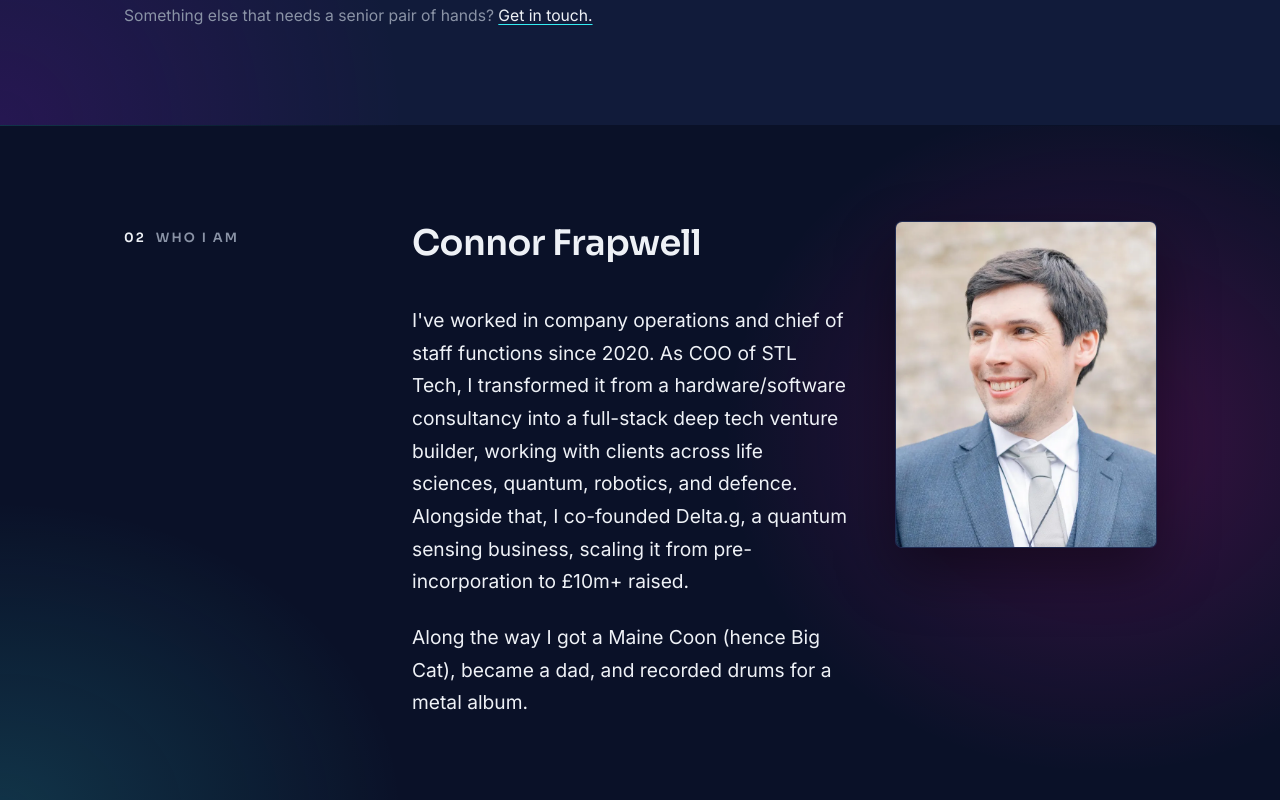
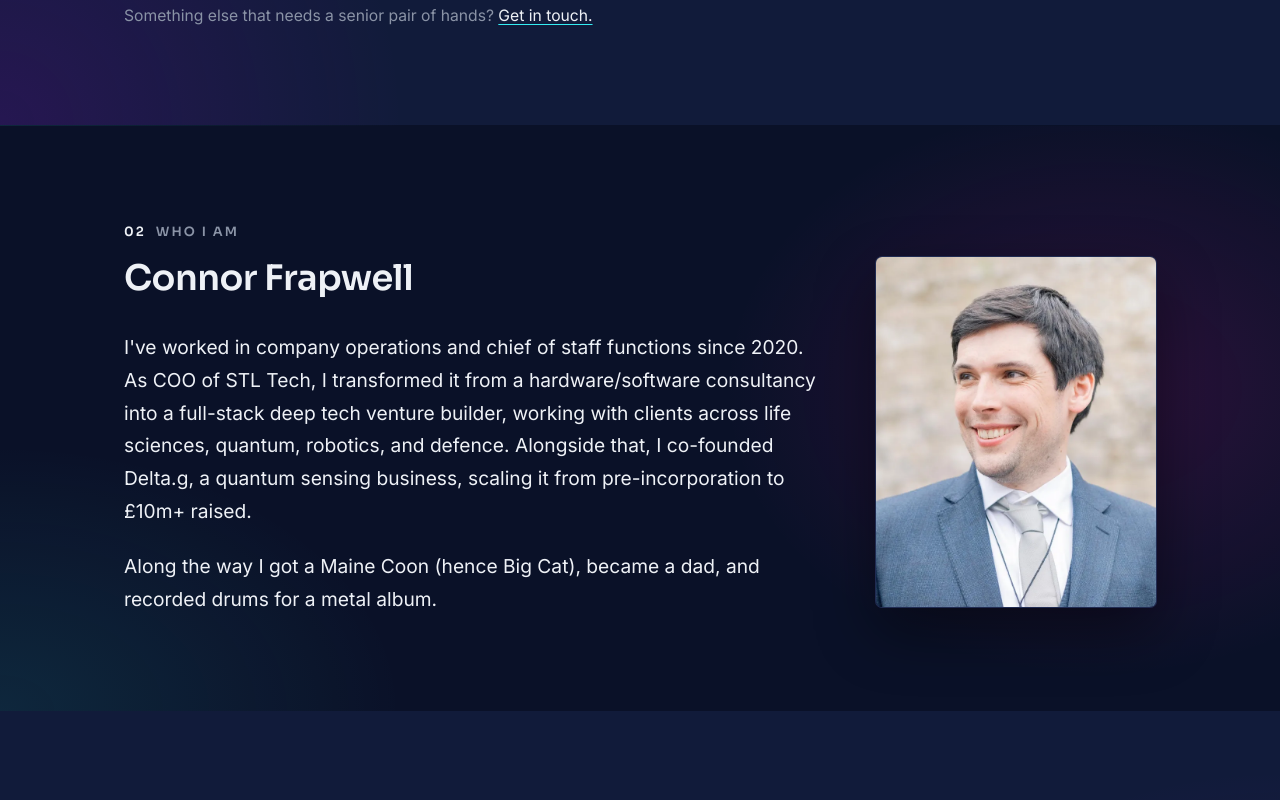
Before and after one commit to connor783/bigcatops.github.io, a plain HTML site: page index.html in a window 1280 px wide. Shown: the part 1800-2600 px from the top of the page. Drawn offline with Linux system fonts and the light colour scheme.

Commit message:
Who I am: stacked layout, softer glows

```diff
--- a/index.html
+++ b/index.html
@@ -153,8 +153,8 @@
       radial-gradient(ellipse 45% 50% at 0% 100%, rgba(146, 1, 203, 0.16), transparent 70%),
       var(--bg-band); }
   #about { background:
-      radial-gradient(ellipse 42% 70% at 86% 45%, rgba(247, 21, 171, 0.20), transparent 70%),
-      radial-gradient(ellipse 45% 65% at 0% 100%, rgba(52, 237, 243, 0.16), transparent 70%); }
+      radial-gradient(ellipse 42% 70% at 86% 45%, rgba(247, 21, 171, 0.14), transparent 70%),
+      radial-gradient(ellipse 45% 65% at 0% 100%, rgba(52, 237, 243, 0.10), transparent 70%); }
   #how { background:
       radial-gradient(ellipse 45% 60% at 100% 50%, rgba(146, 1, 203, 0.14), transparent 70%),
       var(--bg-band); }
@@ -254,11 +254,11 @@
   /* Who am I */
   .bio {
     display: grid;
-    grid-template-columns: 1fr 260px;
+    grid-template-columns: 1fr 280px;
     gap: 48px;
     align-items: start;
   }
-  .bio p { font-size: 1.2rem; line-height: 1.7; max-width: 36em; }
+  .bio p { font-size: 1.2rem; line-height: 1.7; max-width: 42em; }
   .bio p + p { margin-top: 1.2em; }
   .bio-photo { display: block; }
   .bio-photo img {
@@ -598,7 +598,7 @@
 
   <!-- 3. Who I am -->
   <section class="block" id="about">
-    <div class="wrap block-grid">
+    <div class="wrap block-grid stacked">
       <p class="label reveal"><b>02</b>Who I am</p>
       <div class="bio">
         <div>
```
